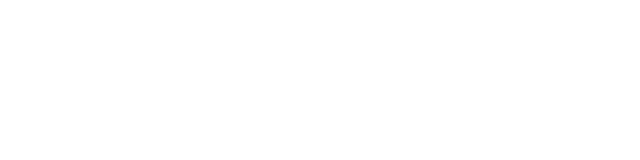
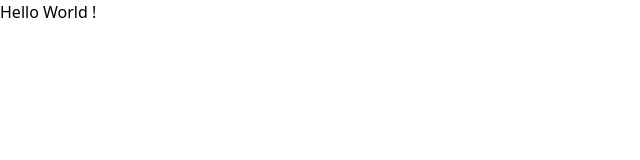
Before and after one commit to MaximeLecieux/Remote-Monkeys, a Next.js app: page / in a window 1280 px wide. Shown: the top 160 px of the page, without its empty margins (0-640 px from the left). Built offline with nearby package versions, Linux system fonts and the light colour scheme.

Commit message:
Configuration du package.json + Création du premier composant Seo

```diff
--- a/package.json
+++ b/package.json
@@ -4,7 +4,7 @@
   "private": true,
   "scripts": {
     "dev": "next dev",
-    "build": "next build",
+    "build": "next build && next export",
     "start": "next start",
     "lint": "next lint"
   },
--- a/src/pages/index.tsx
+++ b/src/pages/index.tsx
@@ -1,14 +1,10 @@
-import Head from 'next/head'
+import { Seo } from '@/ui/components/Seo'
 
 export default function Home() {
   return (
     <>
-      <Head>
-        <title>Coders Monkeys</title>
-        <meta name="description" content="Generated by create next app" />
-        <meta name="viewport" content="width=device-width, initial-scale=1" />
-        <link rel="icon" href="/favicon.ico" />
-      </Head>
+      <Seo title="Coders Monkeys" description="Description"/>
+      <h1>Hello World !</h1>
     </>
   )
 }
--- /dev/null
+++ b/src/ui/components/Seo.tsx
@@ -0,0 +1,17 @@
+import Head from "next/head"
+
+interface Props {
+    title: string
+    description: string
+}
+
+export const Seo = ({title, description}: Props) => {
+    return (
+       <Head>
+        <title>{title}</title>
+        <meta name="description" content={description} />
+        <meta name="viewport" content="width=device-width, initial-scale=1" />
+        <link rel="icon" href="/favicon.ico" />
+      </Head>
+    )
+}
--- a/tsconfig.json
+++ b/tsconfig.json
@@ -14,6 +14,7 @@
     "isolatedModules": true,
     "jsx": "preserve",
     "incremental": true,
+    "baseUrl": ".",
     "paths": {
       "@/*": ["./src/*"]
     }
```
Also changed, not shown: 1 other file (tests, documents, lock files or other folders).
